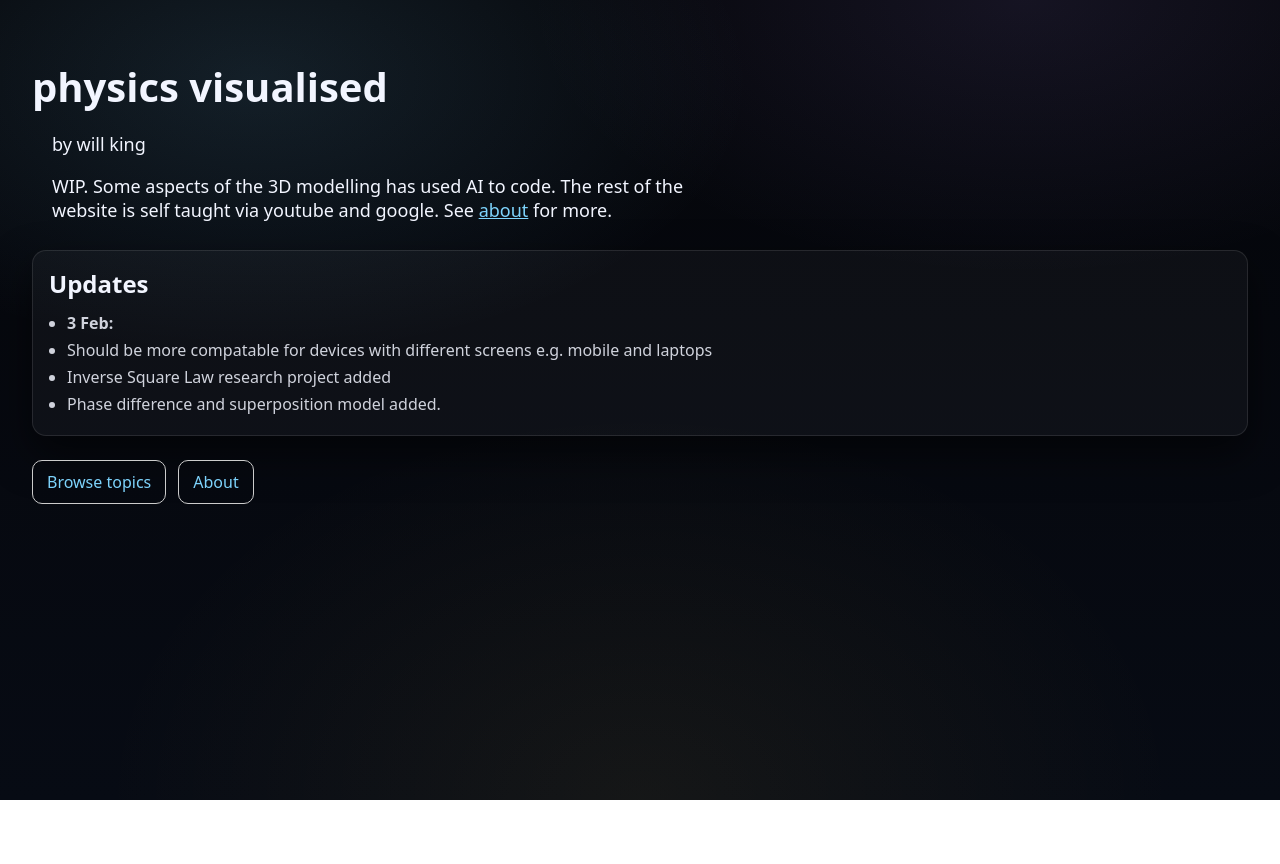
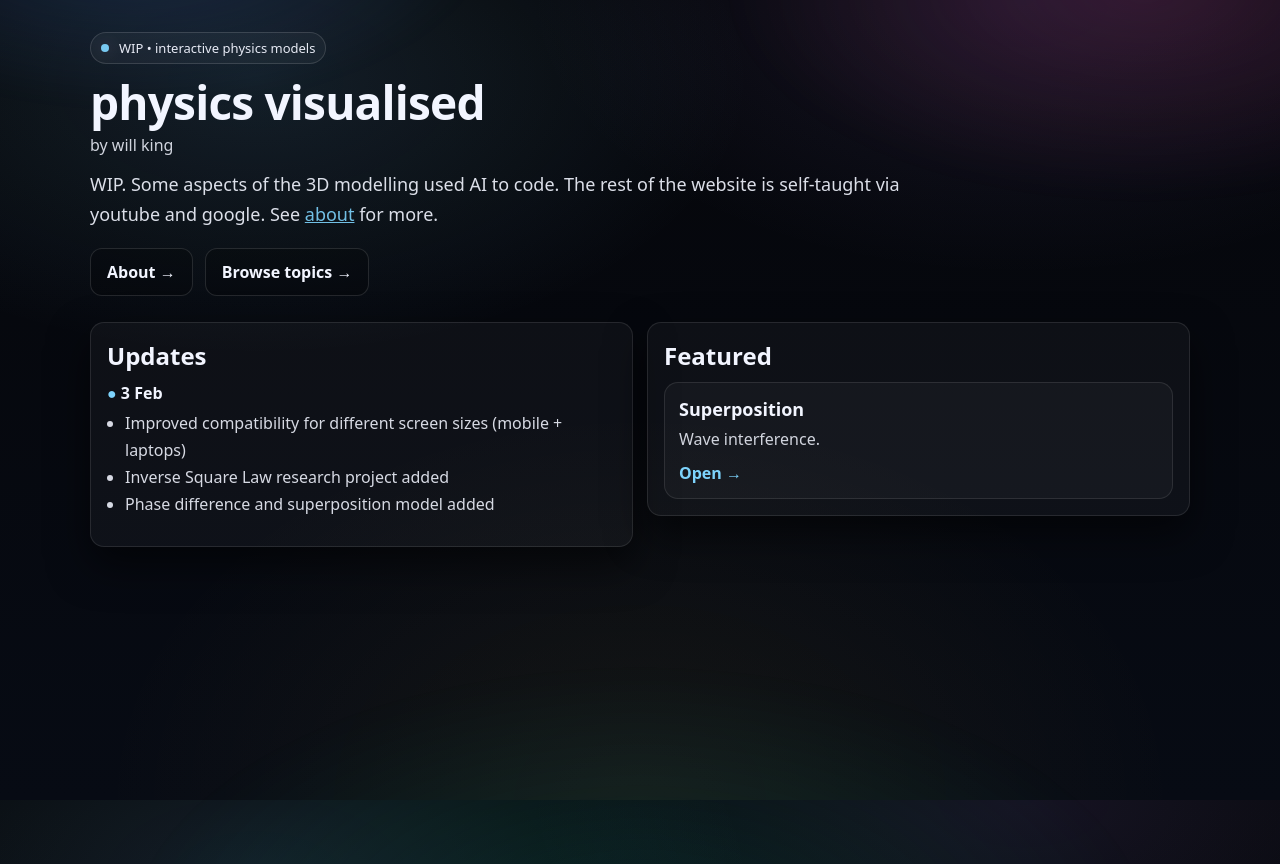
Before and after one commit to 17acs/physics-visualised, a Next.js app: page / in a window 1280 px wide. Before the commit the page ends 800 px from the top, so only its background shows below. Built offline with nearby package versions, Linux system fonts and the light colour scheme.

Commit message:
Polish home page and waves superposition UI

```diff
--- a/app/page.tsx
+++ b/app/page.tsx
@@ -1,40 +1,186 @@
 export default function Home() {
+  const updates = [
+    {
+      date: "3 Feb",
+      items: [
+        "Improved compatibility for different screen sizes (mobile + laptops)",
+        "Inverse Square Law research project added",
+        "Phase difference and superposition model added",
+      ],
+    },
+  ];
+
   return (
-    <main style={{ padding: 32, fontFamily: "system-ui" }}>
-      <h1 style={{ fontSize: 40, marginBottom: 8 }}>physics visualised</h1>
-     <p style={{ fontSize: 18, maxWidth: 700, textIndent: 20 }}>
-  by will king
-</p>
+    <main
+      style={{
+        padding: 32,
+        fontFamily: "system-ui",
+        minHeight: "100vh",
+        position: "relative",
+        overflow: "hidden",
+      }}
+    >
+      {/* soft background glow */}
+      <div
+        aria-hidden
+        style={{
+          position: "absolute",
+          inset: -200,
+          background:
+            "radial-gradient(600px 300px at 20% 10%, rgba(80,140,255,0.18), transparent 60%)," +
+            "radial-gradient(700px 350px at 80% 15%, rgba(255,80,180,0.14), transparent 60%)," +
+            "radial-gradient(800px 420px at 50% 90%, rgba(0,255,180,0.10), transparent 65%)",
+          filter: "blur(10px)",
+          zIndex: 0,
+        }}
+      />
 
-<p style={{ fontSize: 18, maxWidth: 700, paddingLeft: 20, marginTop: 0 }}>
-  WIP. Some aspects of the 3D modelling has used AI to code. The rest of the website   is self taught via youtube and google. See <a href="/about"><span style={{ textDecoration: "underline" }}>about</span></a> for more.
-</p>
+      <div style={{ position: "relative", zIndex: 1, maxWidth: 1100, margin: "0 auto" }}>
+        {/* HERO */}
+        <header style={{ marginBottom: 18 }}>
+          <div
+            style={{
+              display: "inline-flex",
+              alignItems: "center",
+              gap: 10,
+              padding: "6px 10px",
+              borderRadius: 999,
+              border: "1px solid rgba(255,255,255,0.14)",
+              background: "rgba(255,255,255,0.04)",
+              opacity: 0.95,
+              fontSize: 13,
+            }}
+          >
+            <span
+              style={{
+                width: 8,
+                height: 8,
+                borderRadius: 99,
+                background: "var(--accent)",
+                boxShadow: "0 0 18px rgba(255,255,255,0.25)",
+              }}
+            />
+            <span>WIP • interactive physics models</span>
+          </div>
 
-<section style={{ marginTop:28}}>
-  <div className="card" style={{ padding:16}}>
-    <h2 style={{ marginTop:0, marginBottom: 10}}>Updates</h2>
+          <h1
+            style={{
+              fontSize: 46,
+              margin: "14px 0 8px",
+              letterSpacing: -0.8,
+              lineHeight: 1.05,
+            }}
+          >
+            physics visualised
+          </h1>
 
-    <ul style={{ margin: 0, paddingLeft: 18, opacity: 0.85, lineHeight: 1.7 }}>
-      <li><b>3 Feb:</b></li>
-      <li>Should be more compatable for devices with different screens e.g. mobile and laptops</li>
-      <li>Inverse Square Law research project added</li>
-      <li>Phase difference and superposition model added.</li>
-    </ul>
-  </div>
-</section>
-      <div style={{ marginTop: 24, display: "flex", gap: 12 }}>
-        <a
-          href="/topics"
-          style={{ padding: "10px 14px", border: "1px solid #ccc", borderRadius: 10 }}
+          <p style={{ fontSize: 16, opacity: 0.85, margin: 0 }}>by will king</p>
+
+          <p
+            style={{
+              fontSize: 18,
+              maxWidth: 820,
+              marginTop: 14,
+              lineHeight: 1.65,
+              opacity: 0.9,
+            }}
+          >
+            WIP. Some aspects of the 3D modelling used AI to code. The rest of the website is
+            self-taught via youtube and google. See{" "}
+            <a href="/about" style={{ color: "var(--accent)", textDecoration: "underline" }}>
+              about
+            </a>{" "}
+            for more.
+          </p>
+
+          <div style={{ marginTop: 18, display: "flex", gap: 12, flexWrap: "wrap" }}>
+  <a
+    href="/about"
+    style={{
+      padding: "12px 16px",
+      borderRadius: 12,
+      background: "rgba(0,0,0,0.22)",
+      border: "1px solid rgba(255,255,255,0.12)",
+      textDecoration: "none",
+      color: "inherit",
+      fontWeight: 800,
+    }}
+  >
+    About →
+  </a>
+
+  <a
+    href="/topics"
+    style={{
+      padding: "12px 16px",
+      borderRadius: 12,
+      background: "rgba(0,0,0,0.22)",
+      border: "1px solid rgba(255,255,255,0.12)",
+      textDecoration: "none",
+      color: "inherit",
+      fontWeight: 800,
+    }}
+  >
+    Browse topics →
+  </a>
+</div>
+
+        </header>
+
+        {/* CONTENT GRID */}
+        <section
+          style={{
+            marginTop: 26,
+            display: "grid",
+            gridTemplateColumns: "repeat(auto-fit, minmax(320px, 1fr))",
+            gap: 14,
+            alignItems: "start",
+          }}
         >
-          Browse topics
-        </a>
-        <a
-          href="/about"
-          style={{ padding: "10px 14px", border: "1px solid #ccc", borderRadius: 10 }}
-        >
-          About
-        </a>
+          {/* Updates */}
+          <div className="card" style={{ padding: 16 }}>
+            <h2 style={{ marginTop: 0, marginBottom: 10 }}>Updates</h2>
+
+            {updates.map((u) => (
+              <div key={u.date} style={{ marginBottom: 12 }}>
+                <div style={{ fontWeight: 900, marginBottom: 6 }}>
+                  <span style={{ color: "var(--accent)" }}>●</span> {u.date}
+                </div>
+                <ul style={{ margin: 0, paddingLeft: 18, opacity: 0.88, lineHeight: 1.7 }}>
+                  {u.items.map((it) => (
+                    <li key={it}>{it}</li>
+                  ))}
+                </ul>
+              </div>
+            ))}
+          </div>
+
+          {/* Featured */}
+          <div className="card" style={{ padding: 16 }}>
+            <h2 style={{ marginTop: 0, marginBottom: 10 }}>Featured</h2>
+
+            <a
+              href="/topics/waves/superposition"
+              style={{
+                display: "block",
+                textDecoration: "none",
+                color: "inherit",
+                padding: 14,
+                borderRadius: 14,
+                border: "1px solid rgba(255,255,255,0.10)",
+                background: "rgba(255,255,255,0.03)",
+              }}
+            >
+              <div style={{ fontWeight: 900, fontSize: 18, marginBottom: 6 }}>
+                Superposition
+              </div>
+              <div style={{ opacity: 0.85, lineHeight: 1.6 }}>
+                Wave interference.
+              </div>
+              <div style={{ marginTop: 10, color: "var(--accent)", fontWeight: 800 }}>Open →</div>
+            </a>
+          </div>
+        </section>
       </div>
     </main>
   );
```
